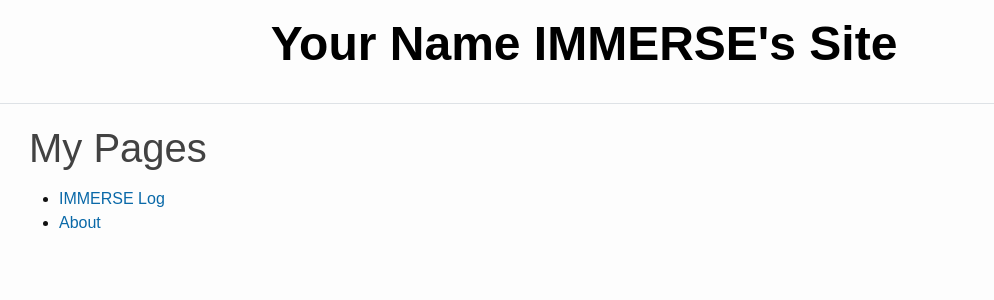
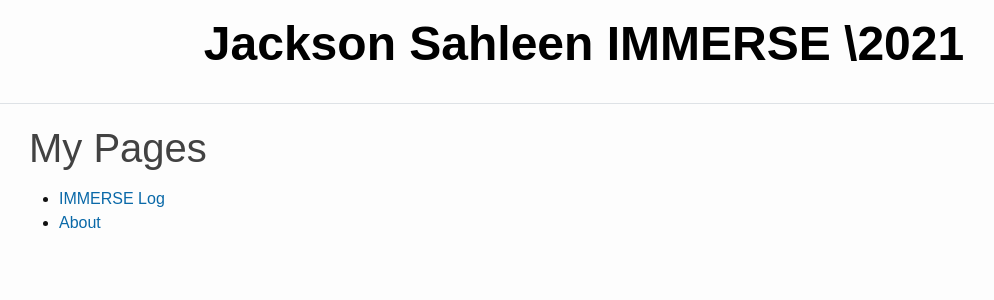
Before and after one commit to JacksonSahleen/IMMERSE_2021_log, a Jekyll site: the page built from index.md, in a window 1280 px wide. Shown: the top 300 px of the page, without its empty margins (56-1050 px from the left). Built offline with Jekyll 4.4.1, drawn with Linux system fonts in a browser that asks for light colours.

Commit message:
v1.0: Initial setup finished, repo cloned to work machine, and URL and title are updated

```diff
--- a/_config.yml
+++ b/_config.yml
@@ -18,10 +18,10 @@
 # You can create any custom variable you would like, and they will be accessible
 # in the templates via {{ site.myvariable }}.
 
-title: Your Name IMMERSE's Site
+title: Jackson Sahleen IMMERSE \2021
 
-baseurl: "/student_website_template" # the subpath of your site, e.g. /blog
-url: "https://byu-cpe.github.io" # the base hostname & protocol for your site, e.g. http://example.com
+baseurl: "/IMMERSE_2021_log/" # the subpath of your site, e.g. /blog
+url: "https://jacksonsahleen.github.io" # the base hostname & protocol for your site, e.g. http://example.com
 
 collections:
   pages:
```
